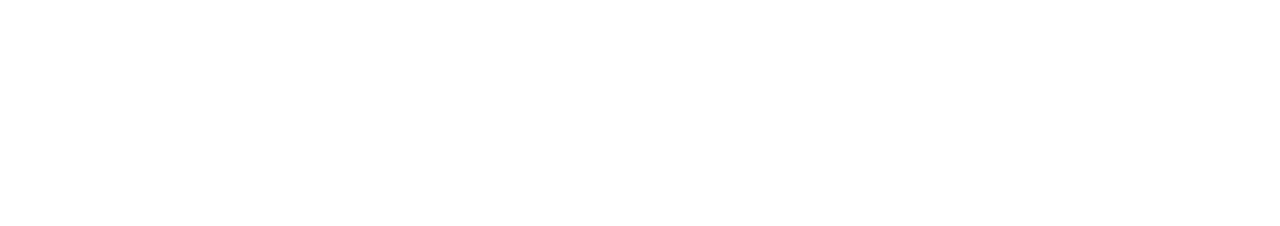
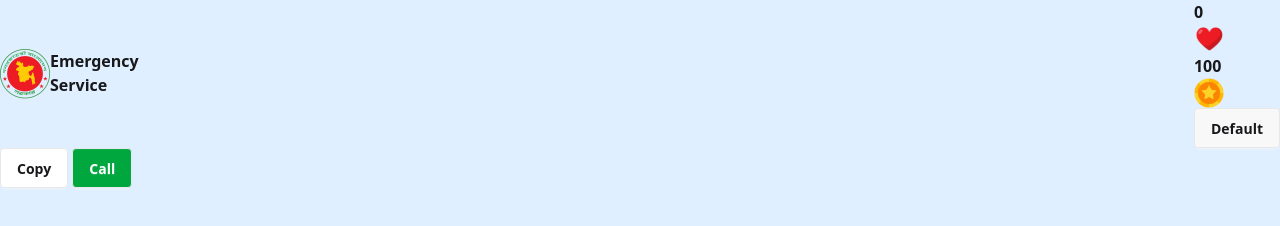
Before and after one commit to marzia-musanna/emergency-hotline, a plain HTML site: page index.html in a window 1280 px wide. Drawn offline with nearby package versions, Linux system fonts and the light colour scheme.

Commit message:
added tailwind css and font awesome cdn

```diff
--- a/index.html
+++ b/index.html
@@ -3,9 +3,38 @@
 <head>
     <meta charset="UTF-8">
     <meta name="viewport" content="width=device-width, initial-scale=1.0">
-    <title>Document</title>
+    <title>Emergency Hotline</title>
+    <!-- tailwind css and daisyui -->
+    <link href="https://cdn.jsdelivr.net/npm/daisyui@5" rel="stylesheet" type="text/css" />
+<script src="https://cdn.jsdelivr.net/npm/@tailwindcss/browser@4"></script>
+<!-- font awsome cdn -->
+ <link rel="stylesheet" href="https://cdnjs.cloudflare.com/ajax/libs/font-awesome/7.0.0/css/all.min.css" integrity="sha512-DxV+EoADOkOygM4IR9yXP8Sb2qwgidEmeqAEmDKIOfPRQZOWbXCzLC6vjbZyy0vPisbH2SyW27+ddLVCN+OMzQ==" crossorigin="anonymous" referrerpolicy="no-referrer" />
 </head>
-<body>
+<body class="bg-[#dfefff] h-[100vh]">
+    <header>
+        <div class="flex justify-between items-center">
+            <div class="flex">
+                <img src="./assets/logo.png" class="h-[50px]" alt="" srcset="">
+                <p class="font-bold">Emergency<br>Service</p>
 
+            </div>
+            <div>
+                <h2 class="font-bold">0</h2> <img src="./assets/heart.png" class="h-[30px] alt="" srcset="">
+                <h2 class="font-bold">100</h2> <img src="./assets/coin.png" class="h-[30px] alt="" srcset="">
+                <button class="btn">Default</button>
+            </div>
+        </div>
+
+    </header>
+    <main>
+        <div>
+            <button class="btn text-gray bg-[#ffffff]">Copy</button>
+            <button class="btn text-white bg-[#00a63e]" id="callButton">Call</button>
+        </div>
+
+    </main>
+    <!-- js scripts -->
+
+    <script src="./script.js"></script>
 </body>
 </html>
--- /dev/null
+++ b/script.js
@@ -0,0 +1,5 @@
+// call button functionality
+document.getElementById("callButton").addEventListener("click",function(e){
+    e.preventDefault()
+    // console.log("call button clicked")
+})
```
